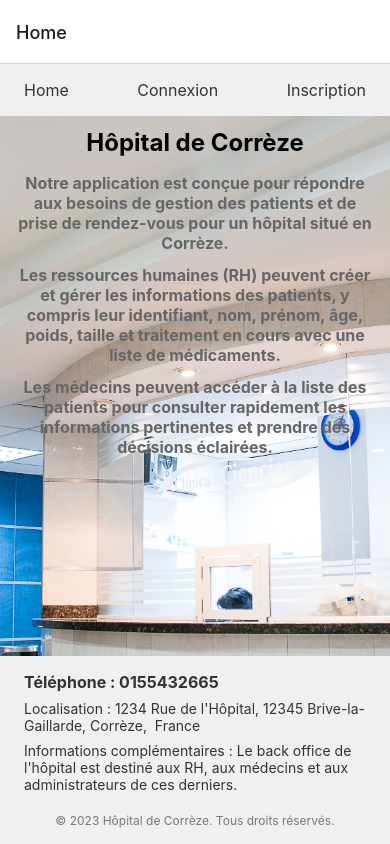
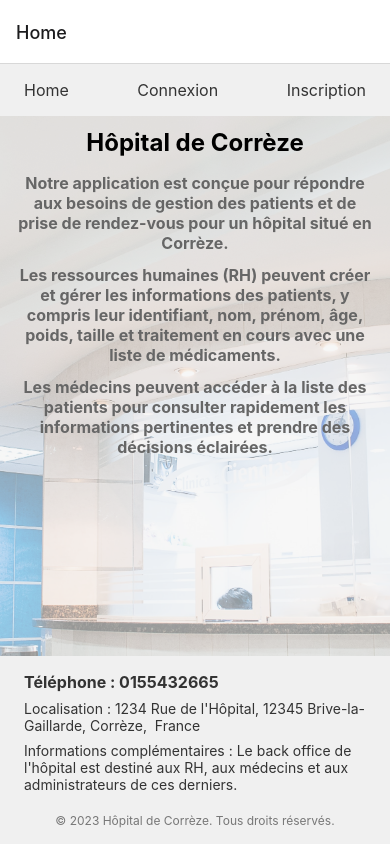
Before and after one commit to arnaudlagarde/Hospital, a React Native app: screen /Home in a window 390 px wide. Built offline with nearby package versions, Linux system fonts and the light colour scheme.

Commit message:
change opacity of the background image to display all info

```diff
--- a/components/Homepage.js
+++ b/components/Homepage.js
@@ -6,8 +6,7 @@ import Header from './Header';
 import Content from './Content';
 import Footer from './Footer';
 
-
-const HomePage = ({route}) => {
+const HomePage = ({ route }) => {
   const navigation = useNavigation();
 
   const [isLoggedIn, setIsLoggedIn] = useState(false);
@@ -28,8 +27,6 @@ const HomePage = ({route}) => {
     if (storedFirstName) {
       setUserFirstName(storedFirstName);
     }
-
-
   }, [isFocused]);
 
   const handleNavigatePatients = () => {
@@ -48,10 +45,10 @@ const HomePage = ({route}) => {
     <View style={styles.container}>
       <Image
         source={require('../assets/hospital.jpg')}
-        style={styles.backgroundImage}/>
+        style={[styles.backgroundImage, { opacity: 0.4 }]} // Modifier l'opacité ici
+      />
 
       <Header
-
         isLoggedIn={isLoggedIn}
         setIsLoggedIn={setIsLoggedIn}
         handleLogin={handleLogin}
@@ -64,9 +61,9 @@ const HomePage = ({route}) => {
       <Content />
 
       {isLoggedIn && (
-      <TouchableOpacity onPress={handleNavigatePatients}>
-        <Text style={styles.patient } >Voir la liste des patients</Text>
-      </TouchableOpacity>
+        <TouchableOpacity onPress={handleNavigatePatients}>
+          <Text style={styles.patient}>Voir la liste des patients</Text>
+        </TouchableOpacity>
       )}
       <Footer />
     </View>
@@ -76,16 +73,14 @@ const HomePage = ({route}) => {
 const styles = StyleSheet.create({
   container: {
     flex: 1,
-
   },
-  patient:{
+  patient: {
     left: '22%',
     right: '50%',
     justifyContent: 'center',
     fontWeight: 'bold',
-    fontSize:18,
+    fontSize: 18,
     textDecorationLine: 'underline',
-
   },
   backgroundImage: {
     flex: 1,
@@ -93,7 +88,6 @@ const styles = StyleSheet.create({
     height: '100%',
     resizeMode: 'cover',
     position: 'absolute',
-    backgroundColor: 'rgba(0, 0, 0, 0.80)', // Customize the overlay color and transparency
     paddingHorizontal: 20,
     paddingVertical: 10,
   },
```
